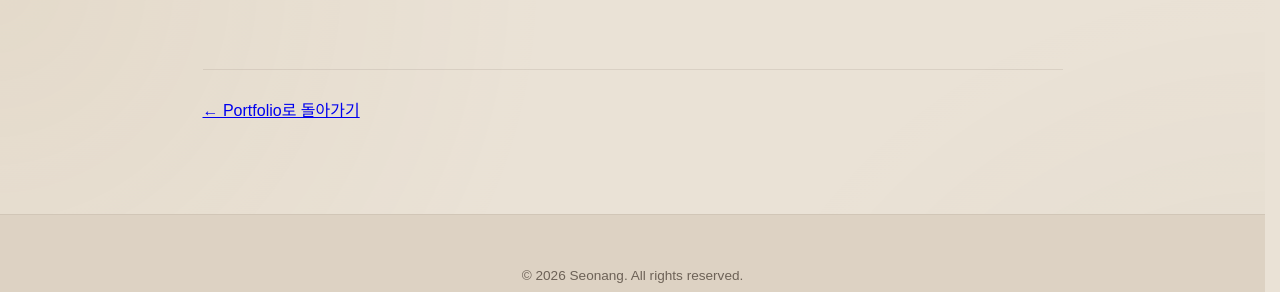
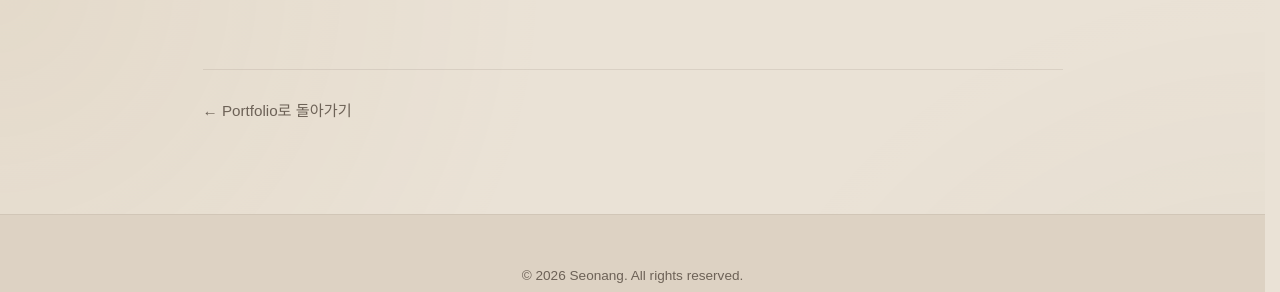
Before and after one commit to seonang/seonang.github.io, a Jekyll site: the page built from _portfolio/boundary-research.md, in a window 1280 px wide and 1400 px high, scrolled down 33 px. Shown: the part 1063-1355 px from the top of the window. Built offline with Jekyll 4.4.1, drawn with Linux system fonts in a browser that asks for light colours; some web fonts are replaced.

Commit message:
Update site.css

```diff
--- a/assets/css/site.css
+++ b/assets/css/site.css
@@ -703,14 +703,14 @@ body.post-template .post-date {
     border-top: 1px solid var(--border);
 }
 
-.back-to-blog {
+.back-to {
     display: inline-block;
     color: var(--text-muted);
     text-decoration: none;
     font-size: 0.95rem;
 }
 
-.back-to-blog:hover {
+.back-to:hover {
     color: var(--text-strong);
 }
 
```
